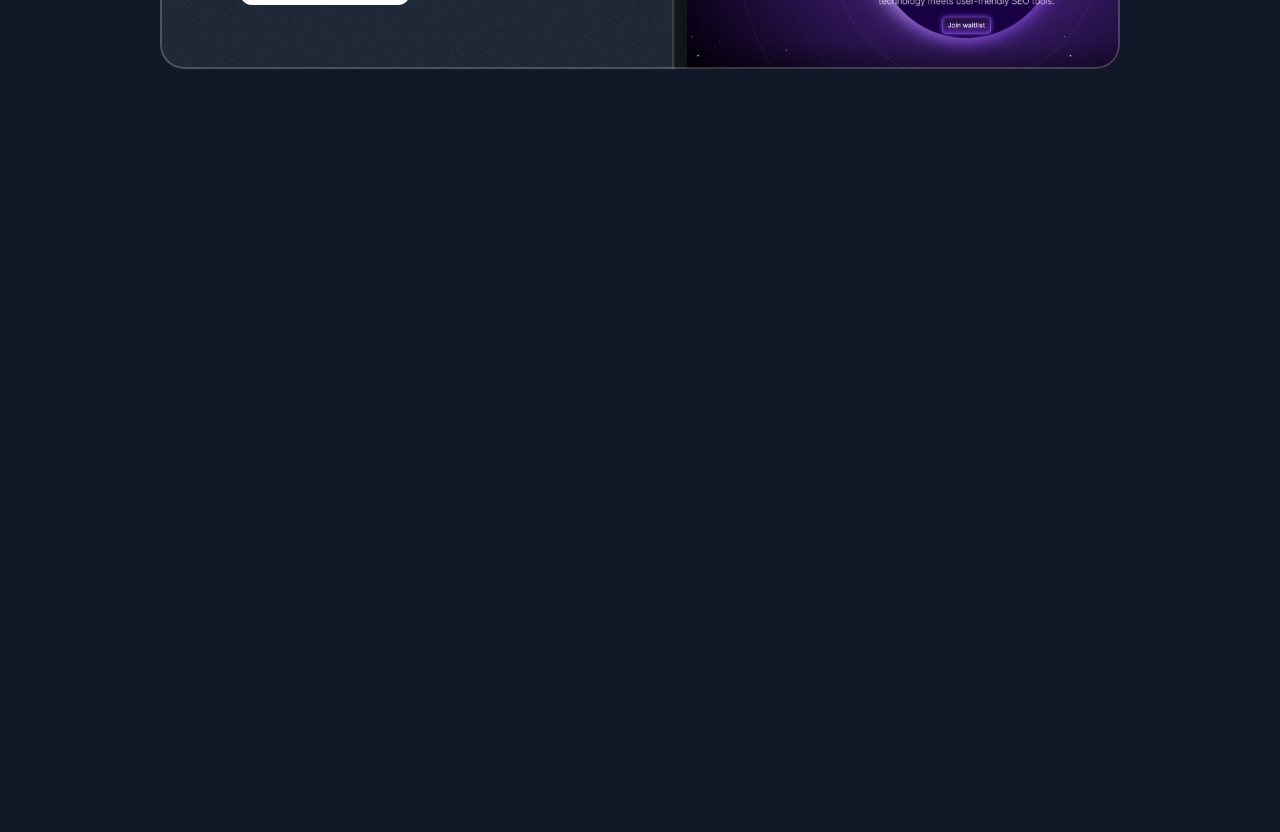
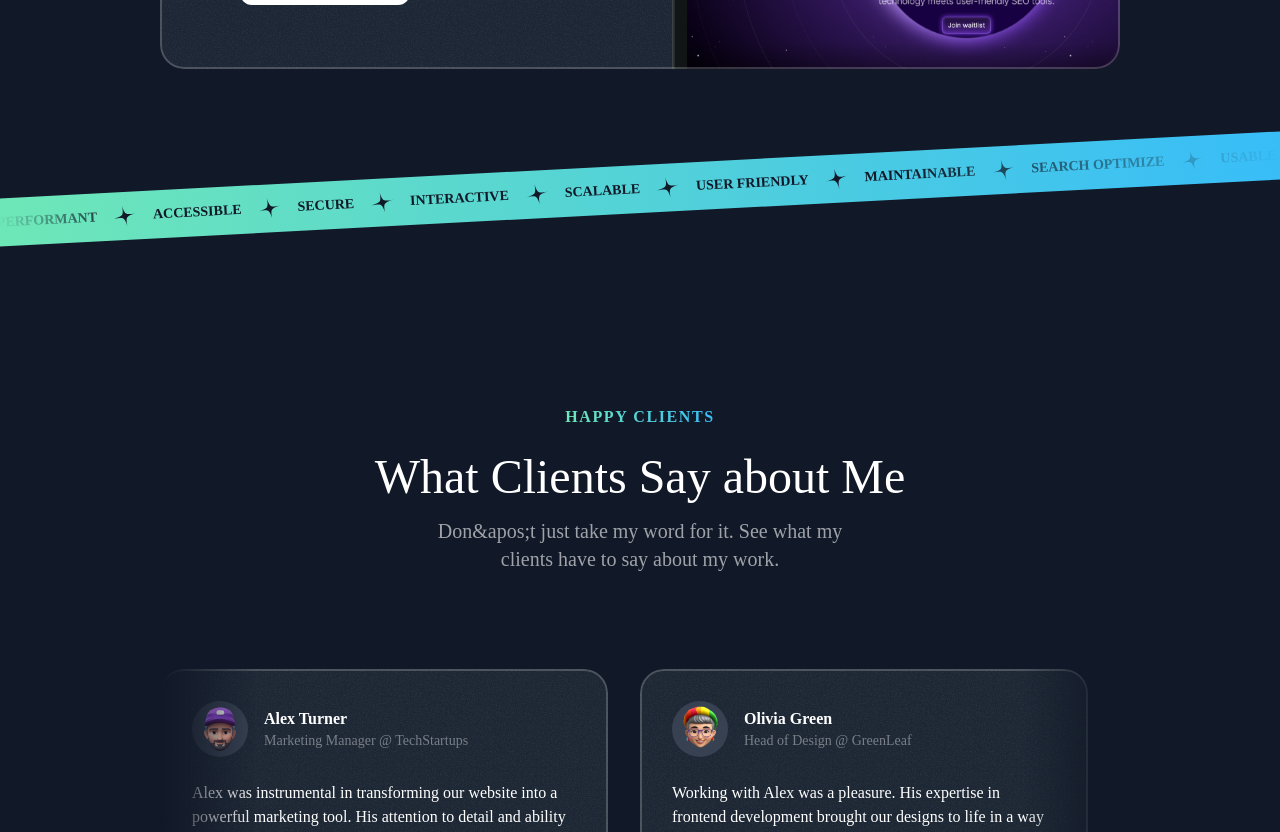
Before and after one commit to Sarthak0085/sarthak, a Next.js app: page / in a window 1280 px wide. Shown: the part 2640-3472 px from the top of the page. Before the commit the page ends 2709 px from the top, so only its background shows below. Built offline with nearby package versions, Linux system fonts and the light colour scheme; a web font is replaced by a local one.

Commit message:
added testimonials section

```diff
--- a/src/app/page.tsx
+++ b/src/app/page.tsx
@@ -1,11 +1,15 @@
-import { HeroSection } from "@/sections/Hero";
-import { ProjectsSection } from "@/sections/Projects";
+import { HeroSection } from "@/sections/hero";
+import { ProjectsSection } from "@/sections/projects";
+import { TapeSection } from "@/sections/tape";
+import { TestimonialsSection } from "@/sections/testimonials";
 
 export default function Home() {
   return (
     <div>
       <HeroSection />
       <ProjectsSection />
+      <TapeSection />
+      <TestimonialsSection />
     </div>
   );
 }
--- /dev/null
+++ b/src/components/card.tsx
@@ -0,0 +1,20 @@
+import { PropsWithChildren } from "react";
+import grainImage from "@/assets/images/grain.jpg";
+
+export const Card = ({
+    className,
+    children
+}: PropsWithChildren<{ className?: string }>) => {
+    return (
+        <div
+            className={`bg-gray-800 rounded-3xl relative z-0 after:z-10 overflow-hidden after:content[''] after:absolute after:inset-0 after:outline after:outline-2 after:-outline-offset-2 after:rounded-3xl after:outline-white/20 after:pointer-events-none p-6
+                ${className}`}
+        >
+            <div
+                className="absolute inset-0 -z-10 opacity-5"
+                style={{ backgroundImage: `url(${grainImage?.src})` }}
+            />
+            {children}
+        </div>
+    )
+}
--- /dev/null
+++ b/src/components/section-header.tsx
@@ -0,0 +1,27 @@
+interface SectionHeaderProps {
+    header: string;
+    title: string;
+    description: string;
+}
+
+export const SectionHeader = ({
+    header,
+    title,
+    description
+}: SectionHeaderProps) => {
+    return (
+        <>
+            <div className="flex justify-center">
+                <p className="uppercase font-semibold tracking-widest bg-gradient-to-r bg-clip-text text-transparent from-emerald-300 to-sky-400 text-center">
+                    {header}
+                </p>
+            </div>
+            <h2 className="font-serif text-3xl md:text-5xl text-center mt-6">
+                {title}
+            </h2>
+            <p className="text-center md:text-lg lg:text-xl text-white/60 mt-4 max-w-md mx-auto">
+                {description}
+            </p>
+        </>
+    )
+}
--- a/src/sections/Hero.tsx
+++ b/src/sections/Hero.tsx
@@ -4,7 +4,7 @@ import ArrowDown from "@/assets/icons/arrow-down.svg";
 import grainImage from "@/assets/images/grain.jpg";
 import StarIcon from "@/assets/icons/star.svg";
 import SparkleIcon from "@/assets/icons/sparkle.svg";
-import { HeroOrbit } from "@/components/HeroOrbit";
+import { HeroOrbit } from "@/components/hero-orbit";
 
 export const HeroSection = () => {
     return (
--- a/src/sections/Projects.tsx
+++ b/src/sections/Projects.tsx
@@ -3,8 +3,9 @@ import lightSaasLandingPage from "@/assets/images/light-saas-landing-page.png";
 import aiStartupLandingPage from "@/assets/images/ai-startup-landing-page.png";
 import CheckCircleIcon from "@/assets/icons/check-circle.svg";
 import ArrowUpRightIcon from "@/assets/icons/arrow-up-right.svg";
-import grainImage from "@/assets/images/grain.jpg";
 import Image from "next/image";
+import { SectionHeader } from "@/components/section-header";
+import { Card } from "@/components/card";
 
 const portfolioProjects = [
     {
@@ -48,26 +49,18 @@ const portfolioProjects = [
 
 export const ProjectsSection = () => {
     return (
-        <div className="pt-16 lg:pt-24">
+        <section className="pt-16 lg:pt-24">
             <div className="container">
-                <div className="flex justify-center">
-                    <p className="uppercase font-semibold tracking-widest bg-gradient-to-r bg-clip-text text-transparent from-emerald-300 to-sky-400 text-center">
-                        Real-World Projects
-                    </p>
-                </div>
-                <h2 className="font-serif text-3xl md:text-5xl text-center mt-6">
-                    Featured Projects
-                </h2>
-                <p className="text-center md:text-lg lg:text-xl text-white/60 mt-4 max-w-md mx-auto">
-                    See how I transformed concepts into digital experiences.
-                </p>
+                <SectionHeader
+                    header={"Real-World Projects"}
+                    title={"Featured Projects"}
+                    description={"See how I transformed concepts into digital experiences."}
+                />
                 <div className="flex flex-col mt-10 md:mt-20 gap-20">
                     {portfolioProjects.map((project) => (
-                        <div key={project.title} className="bg-gray-800 rounded-3xl relative z-0 after:z-10 overflow-hidden after:content[''] after:absolute after:inset-0 after:outline after:outline-2 after:-outline-offset-2 after:rounded-3xl after:outline-white/20 px-8 pt-8 md:px-10 md:pt-12 lg:pt-16 lg:px-20 after:pointer-events-none">
-                            <div
-                                className="absolute inset-0 -z-10 opacity-5"
-                                style={{ backgroundImage: `url(${grainImage?.src})` }}
-                            />
+                        <Card
+                            key={project.title}
+                            className="px-8 pt-8 md:px-10 md:pt-12 lg:pt-16 lg:px-20 pb-0">
                             <div className="lg:grid lg:grid-cols-2 lg:gap-16">
                                 <div className="lg:pb-16">
                                     <div className="bg-gradient-to-r bg-clip-text text-transparent from-emerald-300 to-sky-400 inline-flex font-bold uppercase tracking-widest text-sm gap-2">
@@ -100,10 +93,10 @@ export const ProjectsSection = () => {
                                     />
                                 </div>
                             </div>
-                        </div>
+                        </Card>
                     ))}
                 </div>
             </div>
-        </div>
+        </section>
     )
 }
--- /dev/null
+++ b/src/sections/tape.tsx
@@ -0,0 +1,35 @@
+import StarIcon from "@/assets/icons/star.svg";
+
+const words = [
+    "Performant",
+    "Accessible",
+    "Secure",
+    "Interactive",
+    "Scalable",
+    "User Friendly",
+    "Maintainable",
+    "Search Optimize",
+    "Usable",
+    "Reliable"
+]
+
+export const TapeSection = () => {
+    return (
+        <div className="py-16 lg:py-24 overflow-x-clip">
+            <div className="bg-gradient-to-r from-emerald-300 to-sky-400  -rotate-3 -mx-1">
+                <div className="flex [mask-image:linear-gradient(to_right,transparent,black_10%,black_70%,transparent)]">
+                    <div className="flex flex-none gap-4 py-3">
+                        {words.map((word) => (
+                            <div key={word} className="inline-flex gap-4 items-center">
+                                <span className="text-gray-900 uppercase font-extrabold text-sm">
+                                    {word}
+                                </span>
+                                <StarIcon className="size-6 text-gray-900 -rotate-12" />
+                            </div>
+                        ))}
+                    </div>
+                </div>
+            </div>
+        </div>
+    )
+}
--- /dev/null
+++ b/src/sections/testimonials.tsx
@@ -0,0 +1,73 @@
+import memojiAvatar1 from "@/assets/images/memoji-avatar-1.png";
+import memojiAvatar2 from "@/assets/images/memoji-avatar-2.png";
+import memojiAvatar3 from "@/assets/images/memoji-avatar-3.png";
+import memojiAvatar4 from "@/assets/images/memoji-avatar-4.png";
+import memojiAvatar5 from "@/assets/images/memoji-avatar-5.png";
+import { SectionHeader } from "@/components/section-header";
+import Image from "next/image";
+import { Card } from "@/components/card";
+
+const testimonials = [
+    {
+        name: "Alex Turner",
+        position: "Marketing Manager @ TechStartups",
+        text: "Alex was instrumental in transforming our website into a powerful marketing tool. His attention to detail and ability to understand our brand is exceptional. We're thrilled with the results!",
+        avatar: memojiAvatar1,
+    },
+    {
+        name: "Olivia Green",
+        position: "Head of Design @ GreenLeaf",
+        text: "Working with Alex was a pleasure. His expertise in frontend development brought our designs to life in a way we never imagined. The website has exceeded our expectations.",
+        avatar: memojiAvatar2,
+    },
+    {
+        name: "Daniel White",
+        position: "CEO @ InnovateCo",
+        text: "Alex's ability to create seamless user experiences is unmatched. Our website has seen a significant increase in conversions since launching the new design. We couldn't be happier.",
+        avatar: memojiAvatar3,
+    },
+    {
+        name: "Emily Carter",
+        position: "Product Manager @ GlobalTech",
+        text: "Alex is a true frontend wizard. He took our complex product and transformed it into an intuitive and engaging user interface. We're already seeing positive feedback from our customers.",
+        avatar: memojiAvatar4,
+    },
+    {
+        name: "Michael Brown",
+        position: "Director of IT @ MegaCorp",
+        text: "Alex's work on our website has been nothing short of exceptional. He's a talented developer who is also a great communicator. We highly recommend him.",
+        avatar: memojiAvatar5,
+    },
+];
+
+export const TestimonialsSection = () => {
+    return (
+        <div className="py-16 lg:py-24">
+            <div className="container">
+                <SectionHeader
+                    header={"Happy Clients"}
+                    title={"What Clients Say about Me"}
+                    description={"Don&apos;t just take my word for it. See what my clients have to say about my work."}
+                />
+                <div className="mt-16 lg:mt-24 flex overflow-x-clip [mask-image:linear-gradient(to_right,transparent,black_10%,black_90%,transparent)]">
+                    <div className="flex flex-none gap-8">
+                        {testimonials.map((testimonial, index) => (
+                            <Card key={testimonial?.name || index} className="max-w-xs md:max-w-md md:p-8">
+                                <div className="flex gap-4 items-center">
+                                    <div className="size-14 bg-gray-700 inline-flex items-center justify-center rounded-full flex-shrink-0">
+                                        <Image src={testimonial?.avatar} alt={testimonial?.name} />
+                                    </div>
+                                    <div>
+                                        <div className="font-semibold">{testimonial?.name}</div>
+                                        <div className="text-sm text-white/40">{testimonial?.position}</div>
+                                    </div>
+                                </div>
+                                <p className="mt-4 text-sm md:text-base md:mt-6">{testimonial?.text}</p>
+                            </Card>
+                        ))}
+                    </div>
+                </div>
+            </div>
+        </div>
+    )
+}
```
Also changed, not shown: src/components/hero-orbit.tsx (renamed from src/components/HeroOrbit.tsx).
